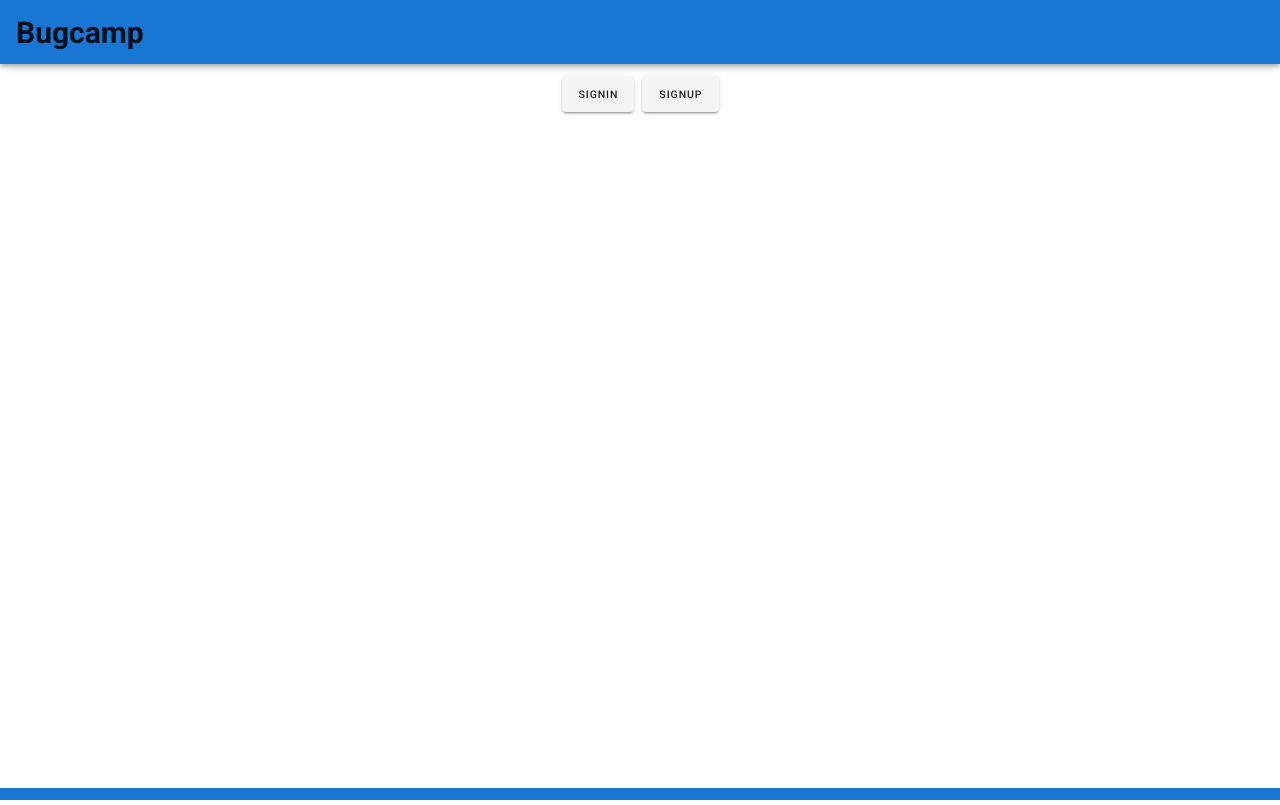
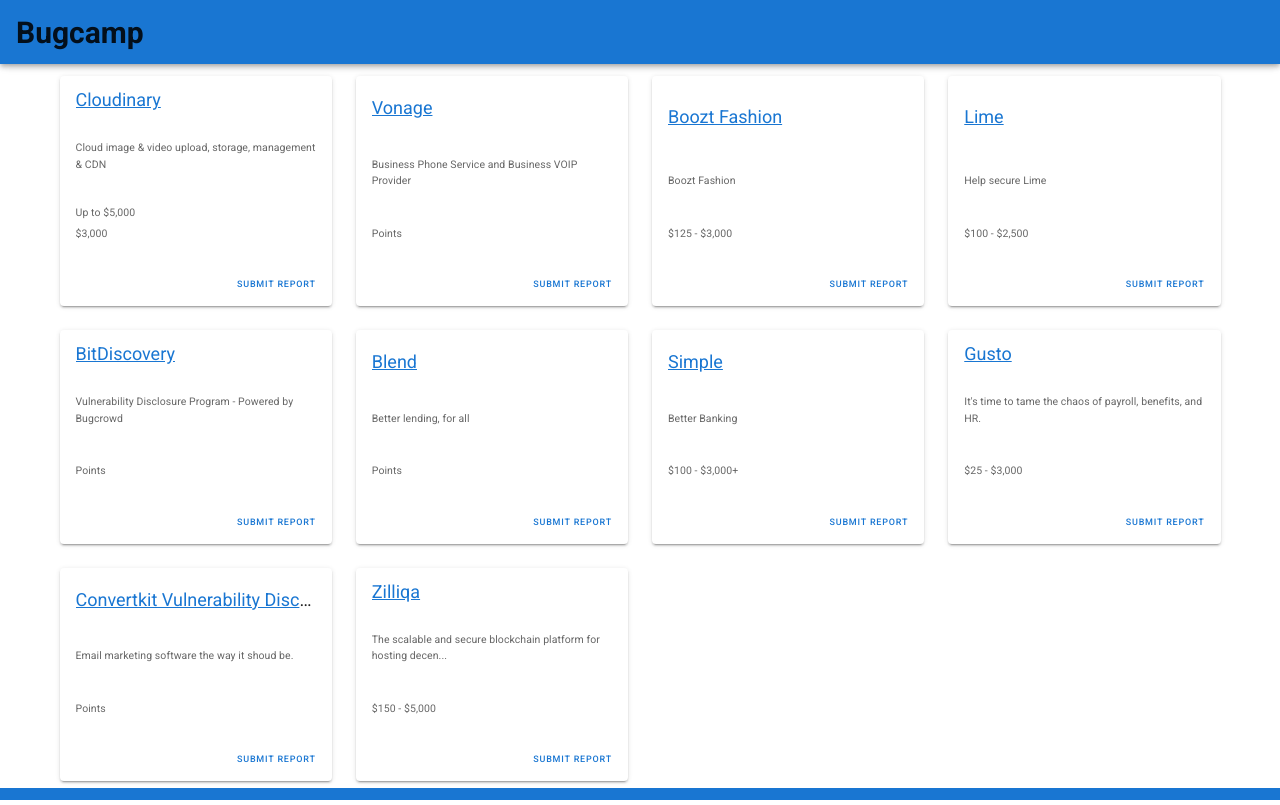
Before and after one commit to ofnullable/vue-study, a Vue app in the folder sample/: page / in a window 1280 px wide. Built offline with nearby package versions, Linux system fonts and the light colour scheme.

Commit message:
:construction: Make bugbounty program list page and card skeleton component

```diff
--- a/sample/src/api/programs.js
+++ b/sample/src/api/programs.js
@@ -75,6 +75,6 @@
           managed: true,
         }],
       });
-    }, 500);
+    }, 1500);
   });
 };
--- a/sample/src/common/axios.js
+++ b/sample/src/common/axios.js
@@ -2,7 +2,11 @@
 
 import { BASE_API_URL } from '../common/consts';
 
-export default axios.create({
+const instance = axios.create({
   baseURL: BASE_API_URL,
   withCredentials: true,
 });
+
+// if need axios interceptors, write here
+
+export default instance;
--- /dev/null
+++ b/sample/src/components/common/SkeletonSheet.vue
@@ -0,0 +1,17 @@
+<template>
+  <v-sheet :color="`grey lighten-4`" elevation="2">
+    <v-skeleton-loader :type="type"></v-skeleton-loader>
+  </v-sheet>
+</template>
+
+<script>
+  export default {
+    props: {
+      type: String,
+    },
+  };
+</script>
+
+<style scoped>
+
+</style>
--- /dev/null
+++ b/sample/src/components/program/ProgramCard.vue
@@ -0,0 +1,55 @@
+<template>
+  <v-col cols="12" sm="6" md="4" lg="3">
+    <v-card>
+      <v-list-item>
+        <v-list-item-content>
+          <v-list-item-title class="headline">
+            <router-link :to="{path: `/detail/${data.vendor}`}">{{data.vendor}}</router-link>
+          </v-list-item-title>
+        </v-list-item-content>
+      </v-list-item>
+
+      <v-card-text>
+        {{data.description}}
+      </v-card-text>
+
+      <v-card-text class="program_info">
+        <p>{{data.reword}}</p>
+        <p>{{data.point}}</p>
+      </v-card-text>
+
+      <v-card-actions>
+        <v-spacer/>
+        <v-btn small text color="primary">submit report</v-btn>
+      </v-card-actions>
+    </v-card>
+  </v-col>
+</template>
+
+<script>
+  export default {
+    props: {
+      data: Object,
+    },
+  };
+</script>
+
+<style scoped>
+  p {
+    margin-bottom: 4px;
+  }
+
+  .col-12 {
+    display: flex;
+  }
+
+  .v-card {
+    flex: 1 0 auto;
+    display: flex;
+    flex-direction: column;
+  }
+
+  .program_info {
+    flex: 1 0 auto;
+  }
+</style>
--- a/sample/src/pages/Home.vue
+++ b/sample/src/pages/Home.vue
@@ -1,19 +1,30 @@
 <template>
-  <div>
-    <v-item-group class="button_group">
-      <v-btn>signin</v-btn>
-      <v-btn>signup</v-btn>
-    </v-item-group>
-  </div>
+  <v-row v-if="programs.length">
+    <program-card v-for="program in programs" :key="program.id" :data="program"/>
+  </v-row>
+  <v-row v-else>
+    <v-col v-for="(_, index) in Array(12)" :key="index" cols="12" sm="6" md="4" lg="3">
+      <skeleton-sheet type="article, actions"/>
+    </v-col>
+  </v-row>
 </template>
 
 <script>
   import { mapGetters } from 'vuex';
   import { GET_PROGRAMS } from '../store/home';
+  import ProgramCard from '../components/program/ProgramCard';
+  import SkeletonSheet from '../components/common/SkeletonSheet';
 
   export default {
+    components: {
+      ProgramCard,
+      SkeletonSheet,
+    },
+    data() {
+      return {};
+    },
     computed: {
-      ...mapGetters(['programs', 'count']),
+      ...mapGetters(['programs']),
     },
     mounted() {
       this.$store.dispatch(GET_PROGRAMS);
@@ -22,7 +33,7 @@
 </script>
 
 <style lang="scss" scoped>
-  .button_group {
+  .link_group {
     text-align: center;
 
     & button + button {
--- a/sample/src/router/index.js
+++ b/sample/src/router/index.js
@@ -8,5 +8,6 @@
     { path: '/', component: () => import('../pages/Home') },
     { path: '/signin', component: () => import('../pages/SignIn') },
     { path: '/signup', component: () => import('../pages/SignUp') },
+    { path: '/detail/:id', component: () => import('../pages/SignUp') },
   ],
 });
--- a/sample/src/store/home.js
+++ b/sample/src/store/home.js
@@ -5,7 +5,6 @@
 const GET_PROGRAMS_REQUEST = 'GET_PROGRAMS_REQUEST';
 const GET_PROGRAMS_SUCCESS = 'GET_PROGRAMS_SUCCESS';
 const GET_PROGRAMS_FAILURE = 'GET_PROGRAMS_FAILURE';
-
 
 const state = {
   programs: {
@@ -46,8 +45,8 @@
 };
 
 const mutations = {
-  [GET_PROGRAMS_REQUEST](state, lastId) {
-    const programs = state.programs;
+  [GET_PROGRAMS_REQUEST](store, lastId) {
+    const programs = store.programs;
     if (lastId === 0) {
       programs.data = [];
     }
@@ -57,13 +56,16 @@
     programs.lastId = lastId;
   },
   [GET_PROGRAMS_SUCCESS](store, { data, count }) {
-    const programs = state.programs;
+    const programs = store.programs;
     programs.data = data;
     programs.count = count;
     programs.isLoading = false;
   },
   [GET_PROGRAMS_FAILURE](store, error) {
-
+    const programs = store.programs;
+    programs.data = [];
+    programs.error = error;
+    programs.isLoading = false;
   },
 };
 
```
